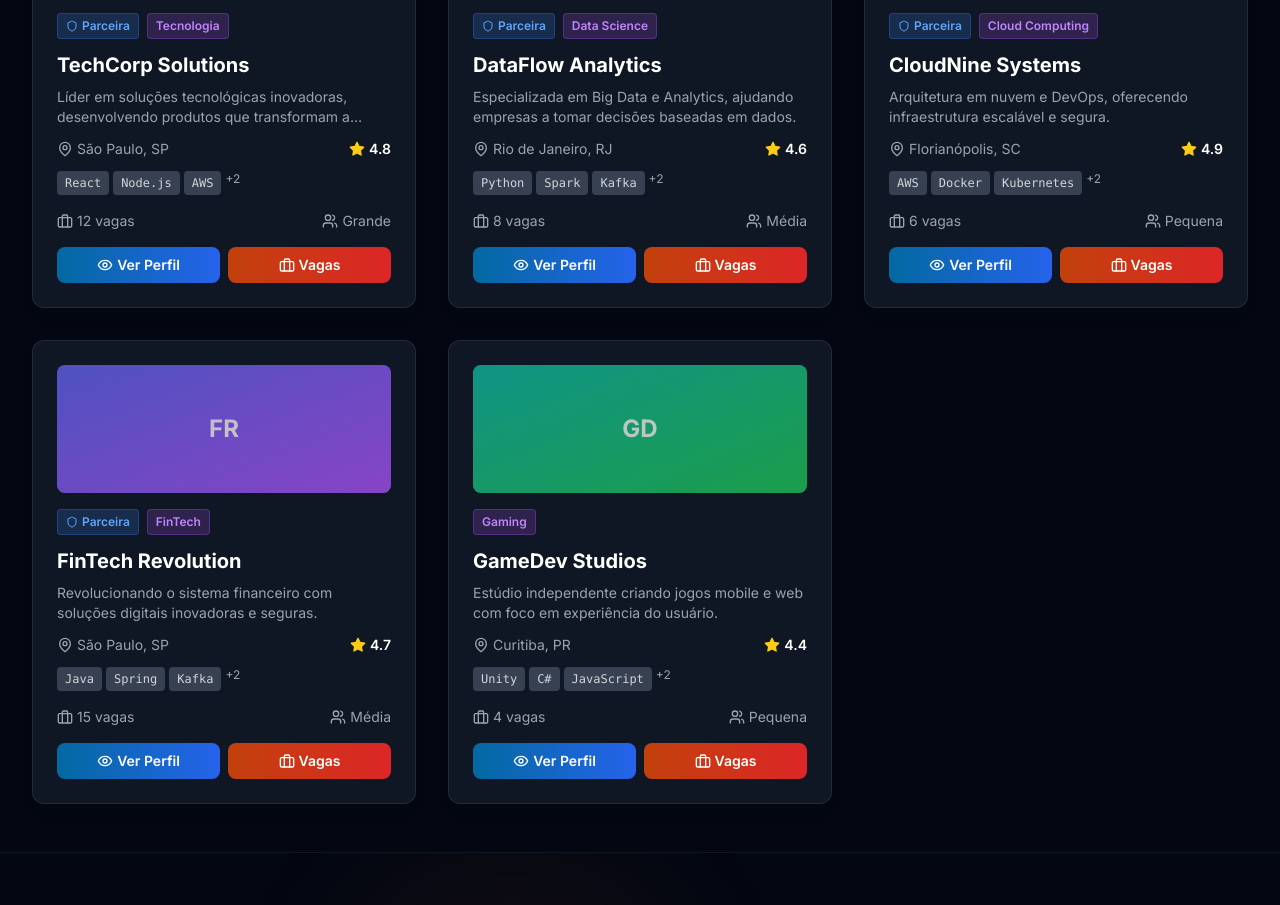
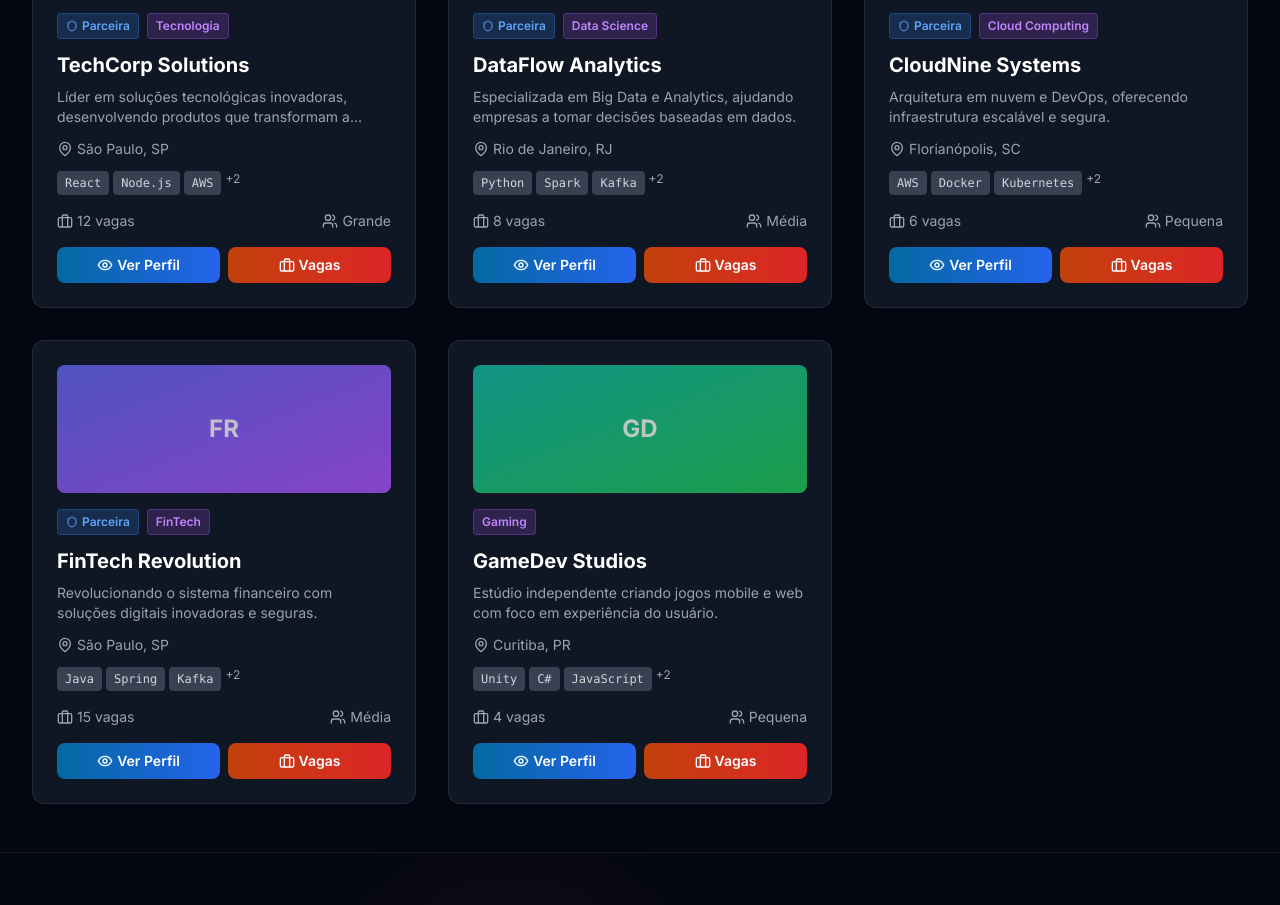
Before and after one commit to kenjiThiago/ProjetoBD2, a Next.js app in the folder frontend/: page /empresas in a window 1280 px wide. Shown: the part 1000-1905 px from the top of the page. Built offline with nearby package versions, Linux system fonts and the light colour scheme.

Commit message:
[front] Removido o rating do card de empresas.

```diff
--- a/frontend/src/components/cards/CompanyCard.tsx
+++ b/frontend/src/components/cards/CompanyCard.tsx
@@ -4,7 +4,6 @@ import {
   MapPin,
   Users,
   Calendar,
-  Star,
   Briefcase,
   TrendingUp,
   Eye,
@@ -88,10 +87,6 @@ export default function CompanyCard({ company, viewMode }: CompanyCardProps) {
                     <Calendar className="w-4 h-4 mr-1" />
                     <span>Fundada em {company.founded}</span>
                   </div>
-                  <div className="flex items-center">
-                    <Star className="w-4 h-4 text-yellow-400 fill-current mr-1" />
-                    <span className="text-white font-semibold">{company.rating}</span>
-                  </div>
                 </div>
 
                 <div className="flex flex-wrap gap-1 mb-4">
@@ -172,10 +167,6 @@ export default function CompanyCard({ company, viewMode }: CompanyCardProps) {
           <MapPin className="w-4 h-4 mr-1" />
           <span className="truncate">{company.location}</span>
         </div>
-        <div className="flex items-center">
-          <Star className="w-4 h-4 text-yellow-400 fill-current mr-1" />
-          <span className="text-white font-semibold">{company.rating}</span>
-        </div>
       </div>
 
       <div className="flex flex-wrap gap-1 mb-4">
```
